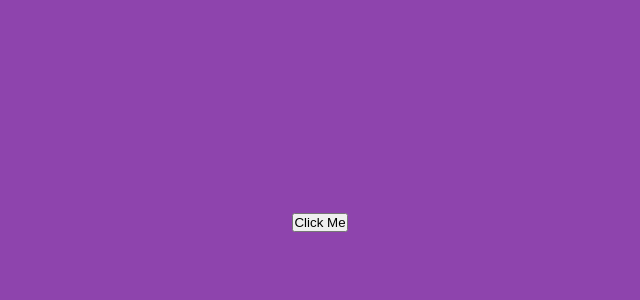
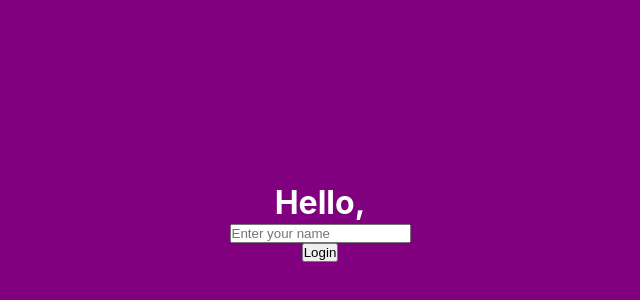
Before and after one commit to Joyin2/React-js-practice, a React (Create React App) app: page / in a window 1280 px wide. Shown: the part 178-478 px from the top of the page, without its empty margins (320-960 px from the left). Built offline with nearby package versions, Linux system fonts and the light colour scheme.

Commit message:
form handling

```diff
--- a/src/App.js
+++ b/src/App.js
@@ -4,7 +4,6 @@ import React from "react";
 // import UseStateToggle from './toggle/UseStateToggle'
 // import UseStateArray from "./hooks/UseStateArray/UseStateArray";
 // import ShortCirtcuitEvaluation from "./components/ShortCircuitEval/ShortCirtcuitEvaluation";
-// import Login from "./components/LoginForm/Form";
 // import Covid from "./components/Covid";
 // import UseEffect from "./hooks/UseEffect/UseEffect";
 // import CleanUp from "./hooks/UseEffect/CleanUp";
@@ -17,13 +16,14 @@ import React from "react";
 // import ComA from "./hooks/ContextApi/ComA";
 // import ComB from "./hooks/ContextApi/ComB";
 
-import Events from "./Events/Events";
+// import Events from "./Events/Events";
+import Form from "./components/FormHandling/Form";
 
 const App = () => {
   return (
     <>
-      {/* <Login /> */}
-      <Events/>
+      <Form/>
+
     </>
   );
 };
--- /dev/null
+++ b/src/components/FormHandling/Form.js
@@ -0,0 +1,52 @@
+import React, {useState} from 'react'
+
+const Form = () => {
+  const [name, setName] = useState("");
+  const [fullName, setFullName] = useState("")
+  const InputEvent = (e) => {
+    setName(e.target.value)
+  };
+  const onSubmit = ()=> {
+    setFullName(name)
+  }
+
+  return (
+    <>
+      <div
+        style={{
+          display: "flex",
+          alignItems: "center",
+          justifyContent: "center",
+          background: "purple",
+          height: "100vh",
+          width: "100%",
+        }}
+      >
+        <div
+          style={{
+            display: "flex",
+            flexDirection: "column",
+            alignItems: "center",
+            justifyContent: "center",
+            overflow:"hidden",
+            color:"white"
+          }}
+        >
+          <h1>Hello, {fullName} </h1>
+          <div style={{ overflow: "hidden" }}>
+            <input
+              type="text"
+              placeholder="Enter your name"
+              onChange={InputEvent}
+              value={name}
+              style={{ overflow: "hidden" }}
+            />
+          </div>
+          <button type="submit" onClick={onSubmit}>Login</button>
+        </div>
+      </div>
+    </>
+  );
+}
+
+export default Form
```
Also changed, not shown: src/components/LoginForm/Form.js (deleted, +0 -21 lines).
